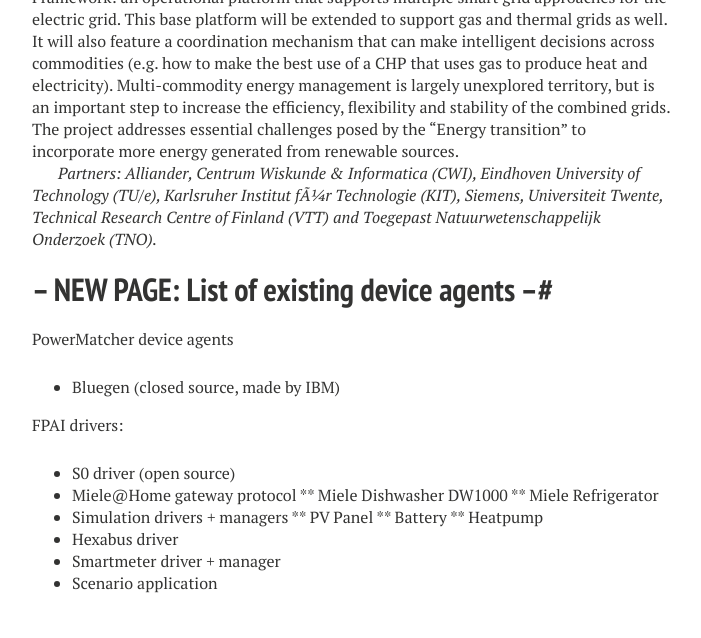
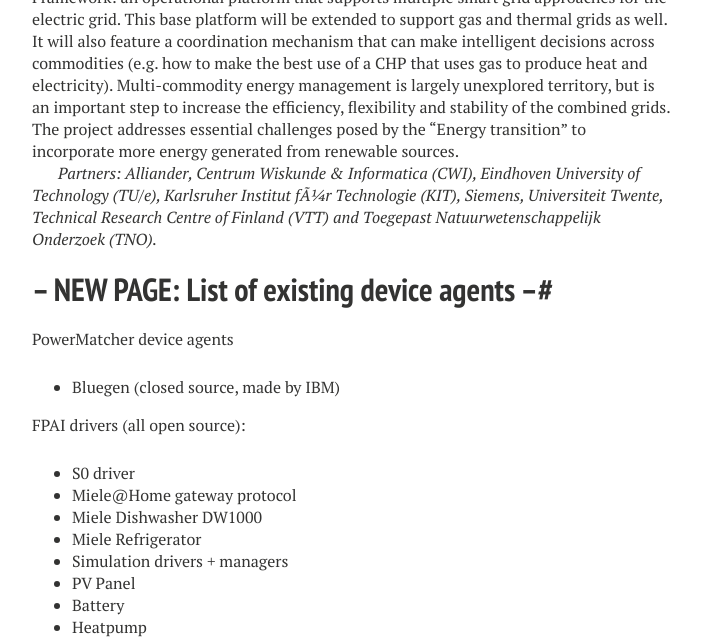
Before and after one commit to flexiblepower/flexiblepower.github.io, a Jekyll site: the page built from in-practice.md, in a window 1280 px wide and 900 px high, scrolled down 6580 px, cut to the strip 0-638 px from the top of the window. Shown: the whole strip, without its empty margins (288-989 px from the left). Built offline with Jekyll 4.4.1, drawn with Linux system fonts in a browser that asks for light colours; nearby versions of some CDN libraries.

Commit message:
Update in-practice.md

```diff
--- a/in-practice.md
+++ b/in-practice.md
@@ -111,16 +111,16 @@
 * Bluegen (closed source, made by IBM)
 
 
-FPAI drivers:
+FPAI drivers (all open source):
 
-* S0 driver (open source)
+* S0 driver
 * Miele@Home gateway protocol
-**        Miele Dishwasher DW1000
-**        Miele Refrigerator
+ *        Miele Dishwasher DW1000
+ *        Miele Refrigerator
 * Simulation drivers + managers
-**        PV Panel
-**        Battery
-**        Heatpump
+ *        PV Panel
+ *        Battery
+ *        Heatpump
 * Hexabus driver
 *    Smartmeter driver + manager
 * Scenario application
```
